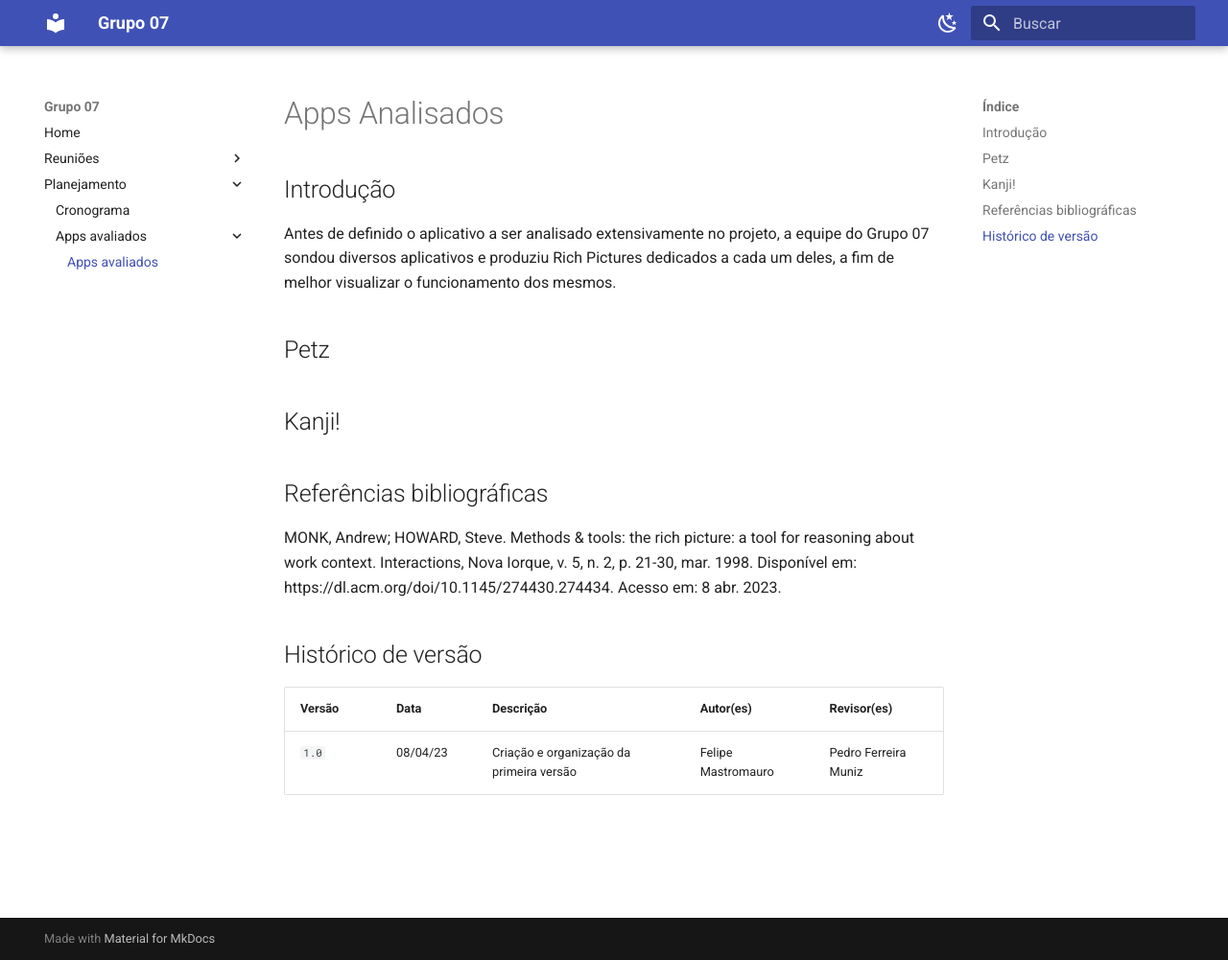
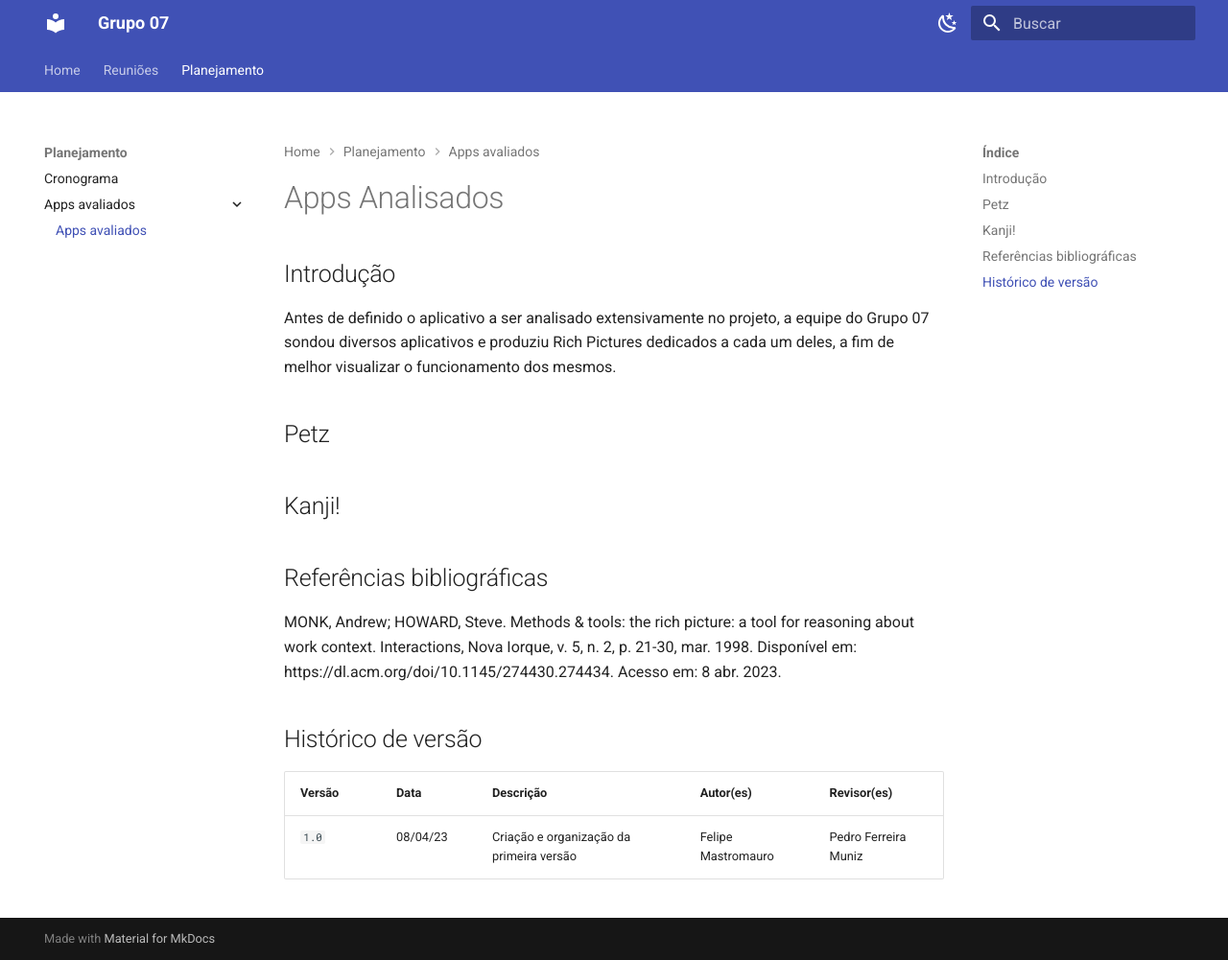
Before and after one commit to Requisitos-de-Software/2023.1-Petz, an MkDocs documentation site: the page built from docs/planejamento/apps_analisados/apps_analisados.md, in a window 1280 px wide and 1001 px high. Shown: the whole window at 96% size. Built offline with MkDocs 1.6.1 and Material for MkDocs 9.7.7, drawn with Linux system fonts in a browser that asks for light colours.

Commit message:
build mkdocs

```diff
--- a/mkdocs.yml
+++ b/mkdocs.yml
@@ -15,6 +15,13 @@ theme:
       toggle:
         icon: material/weather-sunny
         name: Switch to light mode
+
+  features:
+    - navigation.instant
+    - navigation.section
+    - navigation.path
+    - navigation.top
+    - tabs
 
 nav:
   - Home: index.md
```
Also changed, not shown: 1 other file.
